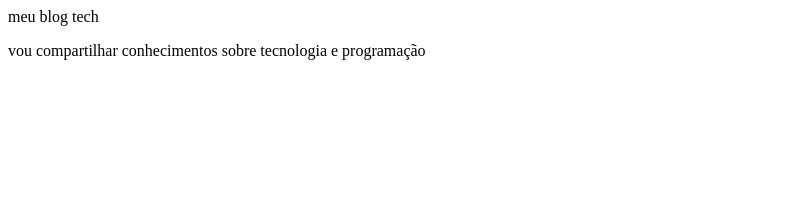
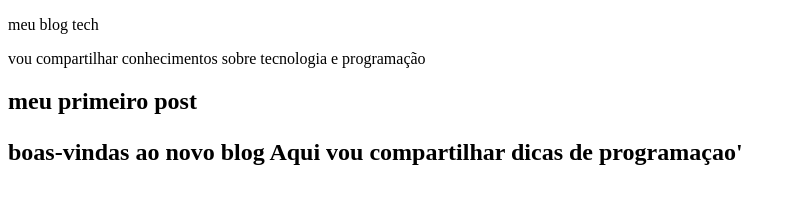
Before and after one commit to romulo710/meu-primeiro-site, a plain HTML site: page index.html in a window 1280 px wide. Shown: the whole page, without its empty margins (0-796 px from the left). Drawn offline with Linux system fonts and the light colour scheme.

Commit message:
eqtghrst

```diff
--- a/index.html
+++ b/index.html
@@ -1,6 +1,3 @@
-<p>meu blog tech</h1>
-<p>vou compartilhar conhecimentos sobre tecnologia e
-    programação</p>
 
 <!DOCTYPE html>
 <html lang="pt-br">
@@ -12,4 +9,14 @@
     <body>
 
     </body>
+    <p>meu blog tech</h1>
+    <p>vou compartilhar conhecimentos sobre tecnologia e
+        programação</p>
+
+        <h2>meu primeiro post
+            <p>boas-vindas ao novo blog Aqui vou
+                compartilhar dicas de programaçao'
+            </p>
+        </h2>
+    </body>
 </html>
```
Lines whose indentation alone changed are shown as unchanged.
